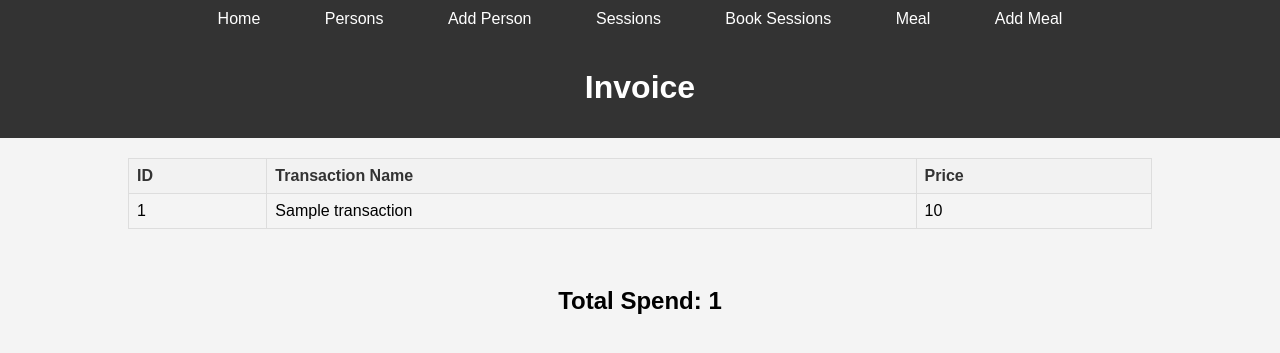
After one commit to saramanha/2024_WI_CS_2043_Group13, a Spring app: template src/main/resources/templates/invoice.html in a window 1280 px wide. The commit adds this page. Shown: the top 353 px of the page. Run offline with Thymeleaf, Linux system fonts and the light colour scheme; the template is opened without the code that fills it: most values are stand-ins (such as "Sample title", 1, 10 or a date in 2020); data that the repository does not hold is empty.

Commit message:
adding invoice generation

```diff
--- a/src/main/java/gym/app/team13gymapp/model/Transaction.java
+++ b/src/main/java/gym/app/team13gymapp/model/Transaction.java
@@ -26,6 +26,10 @@ public class Transaction {
         this.personId = personId;
     }
 
+    public int getTxNumber() {
+        return txNumber;
+    }
+
     public Long getPersonId(){
         return personId;
     }
--- a/src/main/java/gym/app/team13gymapp/repository/TransactionRepository.java
+++ b/src/main/java/gym/app/team13gymapp/repository/TransactionRepository.java
@@ -7,5 +7,5 @@ import org.springframework.data.repository.Repository;
 import java.util.List;
 
 public interface TransactionRepository extends CrudRepository<Transaction, Integer> {
-    List<Repository> findByPersonId(long personId);
+    List<Transaction> findByPersonId(long personId);
 }
--- a/src/main/resources/templates/add-session.html
+++ b/src/main/resources/templates/add-session.html
@@ -68,7 +68,7 @@
   <select id="sessionType" name="sessionType" required onchange="checkForPersonalTraining()">
     <option value="workout">Workout ($0)</option>
     <option value="sauna">Sauna ($0)</option>
-    <option value="personal training">Personal Training ($50)</option>
+    <option value="personal training">Personal Training (Gold: $50 Silver: $35)</option>
   </select>
 
   <label for="sessionTime">Session Time:</label>
--- /dev/null
+++ b/src/main/resources/templates/invoice.html
@@ -0,0 +1,79 @@
+<!DOCTYPE html>
+<html xmlns:th="http://www.thymeleaf.org" xmlns:layout="http://www.ultraq.net.nz/thymeleaf/layout" layout:decorate="layout">
+<head>
+    <title>Invoice</title>
+    <style>
+        body {
+            font-family: Arial, sans-serif;
+            margin: 0;
+            padding: 0;
+            background-color: #f4f4f4;
+        }
+
+        #header {
+            background-color: #333;
+            color: #fff;
+            padding: 10px;
+            text-align: center;
+        }
+
+        h1 {
+            text-align: center;
+            color: #fff;
+        }
+
+        table {
+            width: 80%;
+            border-collapse: collapse;
+            margin: 20px auto;
+        }
+
+        th, td {
+            border: 1px solid #ddd;
+            padding: 8px;
+            text-align: left;
+        }
+
+        th {
+            background-color: #f2f2f2;
+            color: #333;
+        }
+
+        tr:nth-child(even) {
+            background-color: #f2f2f2;
+        }
+
+        tr:hover {
+            background-color: #ddd;
+        }
+    </style>
+</head>
+<body>
+<div layout:fragment="content">
+    <div class="container">
+        <div id="header">
+            <h1>Invoice</h1>
+        </div>
+
+        <table>
+            <thead>
+            <tr>
+                <th>ID</th>
+                <th>Transaction Name</th>
+                <th>Price</th>
+            </tr>
+            </thead>
+            <tbody>
+            <tr th:each="transaction : ${transactions}">
+                <td th:text="${transaction.txNumber}">ID</td>
+                <td th:text="${transaction.txName}">Transaction Name</td>
+                <td th:text="${transaction.price}">Price</td>
+            </tr>
+            </tbody>
+        </table>
+        <br>
+        <h2 style="text-align: center;">Total Spend: <span th:text="${totalSpend}">0</span></h2>
+    </div>
+</div>
+</body>
+</html>
```
Also changed, not shown: src/main/java/gym/app/team13gymapp/controller/MealController.java (+18 -1 lines), src/main/java/gym/app/team13gymapp/controller/SessionController.java (+9 -2 lines), src/main/java/gym/app/team13gymapp/controller/TransactionController.java (added, +40 -0 lines).
